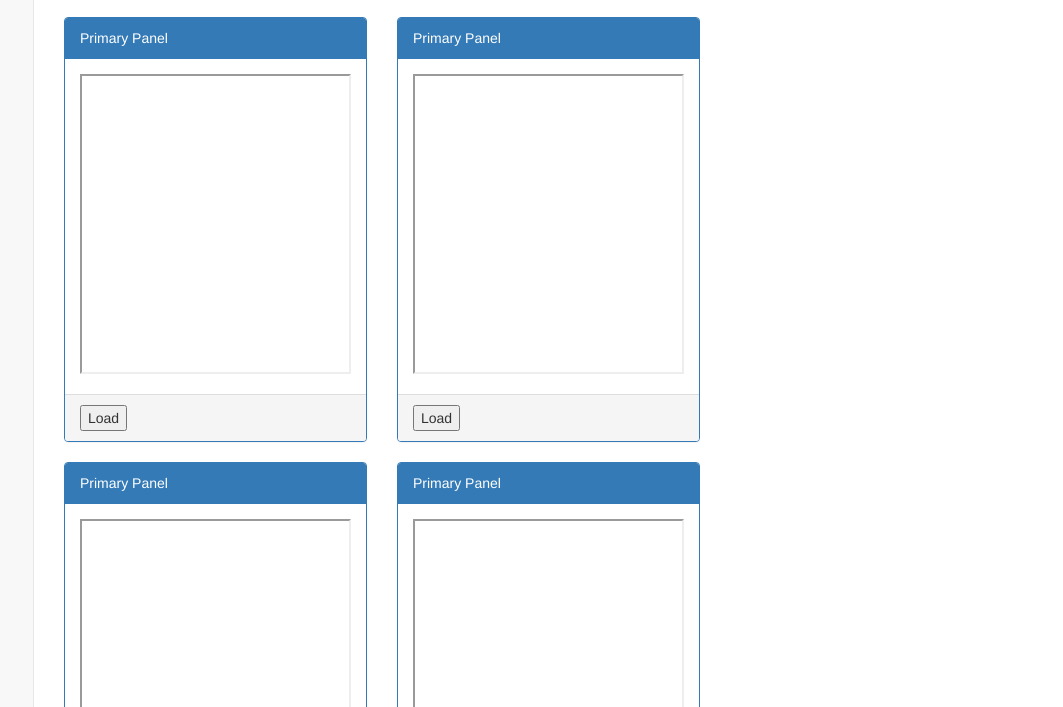
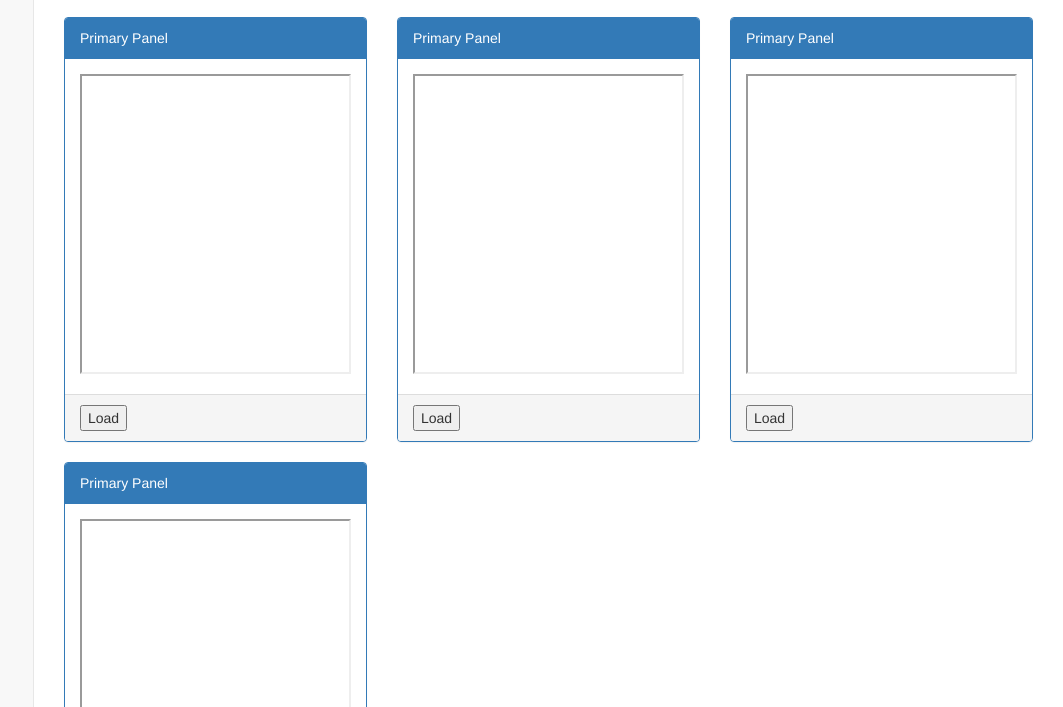
Before and after one commit to joffroy59/multiplePageAggregator, a website: page pages/panels-preprod.html in a window 1280 px wide. Shown: the part 93-800 px from the top of the page, without its empty margins (217-1280 px from the left). Drawn offline with Linux system fonts and the light colour scheme.

Commit message:
refactoring

```diff
--- a/pages/panels-preprod.html
+++ b/pages/panels-preprod.html
@@ -62,22 +62,6 @@
                         </div>
                         <div class="panel-footer">
                             <button id="buttonW">Load</button>
-                        </div>
-                    </div>
-                </div>
-            </div>
-            <!-- /.row -->
-            <div class="row">
-                <div class="col-lg-4">
-                    <div class="panel panel-primary" id="panel-exemple-static">
-                        <div class="panel-heading">
-                            Primary Panel
-                        </div>
-                        <div class="panel-body">
-                            <iframe id="iframeTest" src="" width="100%" height="300"></iframe>
-                        </div>
-                        <div class="panel-footer">
-                            <button id="buttonTest">Load</button>
                         </div>
                     </div>
                 </div>
@@ -294,10 +278,7 @@
 	<script>
 
 	var iframeIdBase = 'iframePP_'
-	function createDivAndIframe(iframeId){
-		//alert('createDivAndIframe: '+iframeId)
-		$('#panel-exemple-static').parent().after('<div class="col-lg-4"><div class="panel panel-primary"><div class="panel-heading">Primary Panel</div><div class="panel-body"><iframe id="iframe_0" src="" width="100%" height="300"></iframe></div><div class="panel-footer"><button id="button0">Load</button></div></div></div>')
-
+	function createDivAndIframeWithButtonJQ($anchor,iframeId,url){
 		var $divCol = $("<div>", {class: "col-lg-4"});
 		var $divPanel = $("<div>", {class: "panel panel-primary"});
 		$divCol.append($divPanel)
@@ -305,20 +286,20 @@
 		$divColPanelH.text("Primary Panel")
 		$divPanel.append($divColPanelH)
 		var $divColPanelB = $("<div>", {class: "panel-body"});
-		$iframe=$("<iframe>", {id:'iframePP_0',width:'100%', height:'300'})
+		$iframe=$("<iframe>", {id: iframeId, width:'100%', height:'300'})
 		$divColPanelB.append($iframe)
 		$divPanel.append($divColPanelB)
 		var $divColPanelF = $("<div>", {class: "panel-footer"});
-		var $iframeButton = $("<button>", {id: "booton0"});
+		var $iframeButton = $("<button>", {id: "booton"+iframeId});
 
 		$iframeButton.text("Load")
 		$divColPanelF.append($iframeButton)
 		$divPanel.append($divColPanelF)
 
-		$('#panel-pp-static').parent().after($divCol);
+		$anchor.parent().after($divCol);
 
 		$iframeButton.click(function () {
-		  $iframe.attr("src", "http://mafreebox.freebox.fr/");
+			$('#' + iframeId).attr("src", url);
 		});
 
 	}
@@ -335,11 +316,18 @@
 
 
 
-		urls = ["http://mafreebox.freebox.fr/"]
+		urls = [
+			"http://mafreebox.freebox.fr/",
+			"http://192.168.0.101/",
+			"http://mafreebox.freebox.fr/"
+		]
+
 		$.each(urls, function( index, value ) {
 			//alert( index + ": " + value );
 			currentDivIframeId = getIframeId(index)
-			createDivAndIframe(currentDivIframeId);
+			createDivAndIframeWithButtonJQ($('#panel-pp-static'), currentDivIframeId,value);
+
+			//createDivAndIframe(currentDivIframeId);
 			setUrl(currentDivIframeId,value)
 			// TODO set auto refresh ...
 		});
@@ -351,9 +339,6 @@
 		  $("#iframeW").attr("src", "http://192.168.0.101/");
 		});
 
-		$("#button0").click(function () {
-		  $("#iframe_0").attr("src", "http://mafreebox.freebox.fr/");
-		});
 
 	</script
 
```
